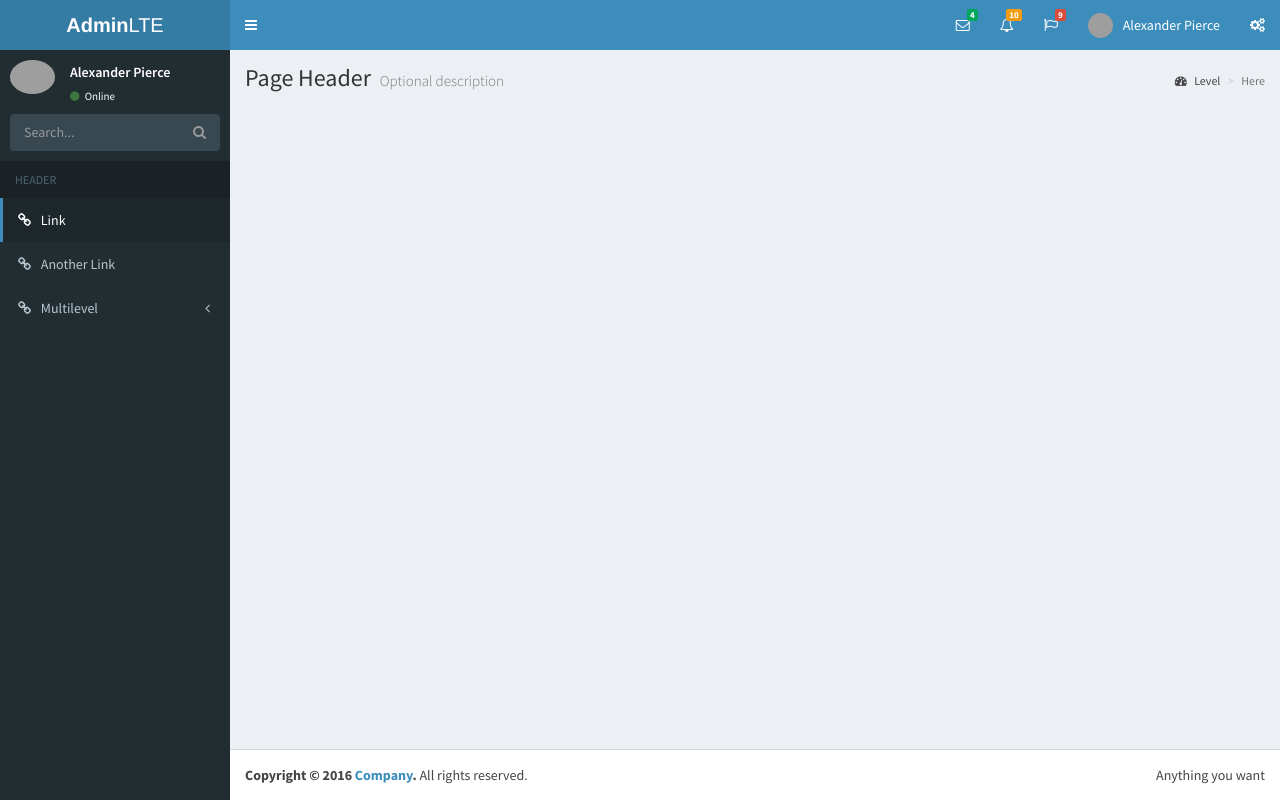
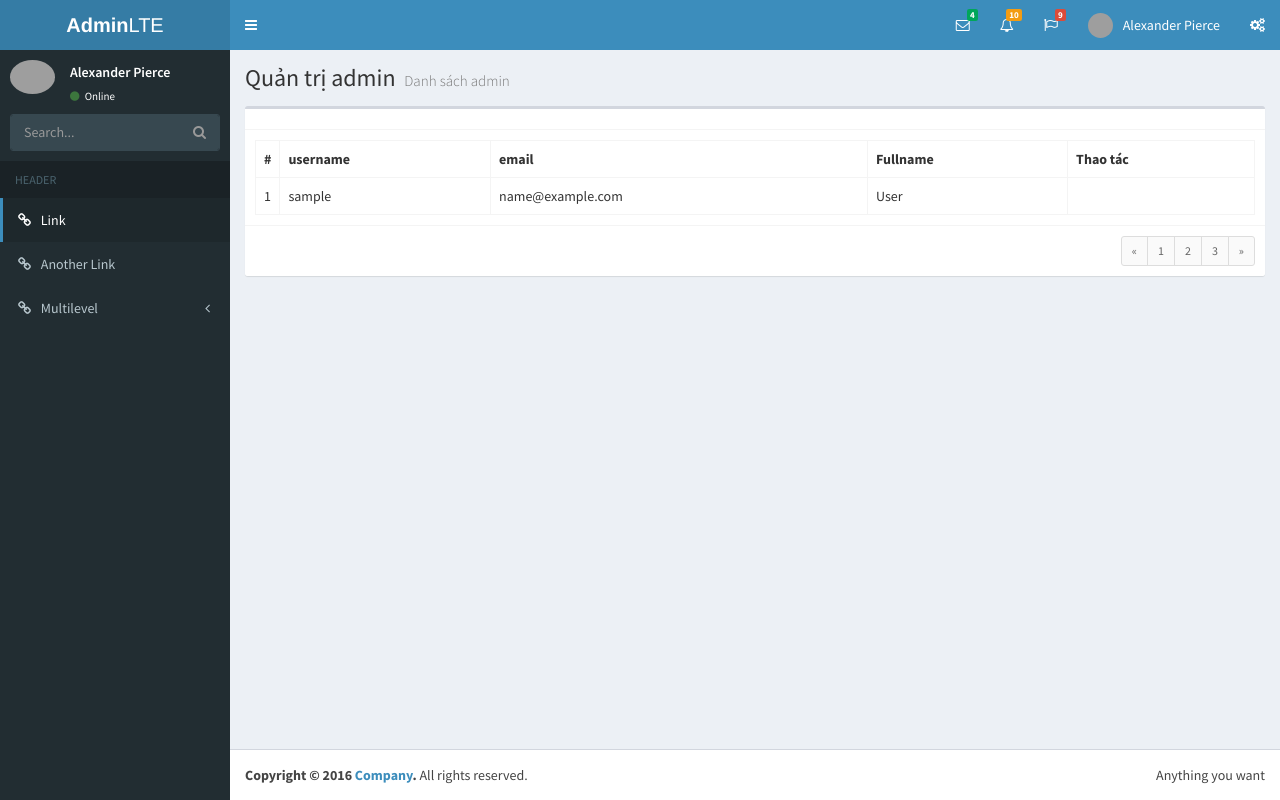
Before and after one commit to lrandom/php36, a PHP site: page /php36/admin/admin/index.php in a window 1280 px wide. Run offline with PHP 8.4, Linux system fonts and the light colour scheme; tables that the repository leaves empty hold one stand-in row (values such as "Sample post"); grey boxes are pictures that could not be loaded.

Commit message:
- add list admin

```diff
--- a/session8/admin/admin/index.php
+++ b/session8/admin/admin/index.php
@@ -10,17 +10,59 @@
         <div class="content-wrapper">
             <section class="content-header">
                 <h1>
-                    Page Header
-                    <small>Optional description</small>
+                    Quản trị admin
+                    <small>Danh sách admin</small>
                 </h1>
-                <ol class="breadcrumb">
-                    <li><a href="#"><i class="fa fa-dashboard"></i> Level</a></li>
-                    <li class="active">Here</li>
-                </ol>
             </section>
             <!-- Main content -->
             <section class="content container-fluid">
+                <?php
+                include_once('./../../dals/admin.php');
+                $obj = new Admin();
+                $rs = $obj->getAll();
+                ?>
+                <div class="box">
+                    <div class="box-header with-border">
+                    </div>
+                    <!-- /.box-header -->
+                    <div class="box-body">
+                        <table class="table table-bordered">
+                            <tbody>
+                                <tr>
+                                    <th style="width: 10px">#</th>
+                                    <th>username</th>
+                                    <th>email</th>
+                                    <th>Fullname</th>
+                                    <th>Thao tác</th>
+                                </tr>
+                                <tr>
+                                    <?php if ($rs != null) {
+                                        foreach ($rs as $r) {
+                                            ?>
+                                    <td><?php echo $r[Admin::COL_ID]; ?></td>
+                                    <td><?php echo $r[Admin::COL_USERNAME]; ?></td>
+                                    <td><?php echo $r[Admin::COL_EMAIL]; ?></td>
+                                    <td><?php echo $r[Admin::COL_FULLNAME]; ?></td>
+                                    <td></td>
+                                    <?php
+                                        }
+                                    } ?>
+                                </tr>
 
+                            </tbody>
+                        </table>
+                    </div>
+                    <!-- /.box-body -->
+                    <div class="box-footer clearfix">
+                        <ul class="pagination pagination-sm no-margin pull-right">
+                            <li><a href="#">«</a></li>
+                            <li><a href="#">1</a></li>
+                            <li><a href="#">2</a></li>
+                            <li><a href="#">3</a></li>
+                            <li><a href="#">»</a></li>
+                        </ul>
+                    </div>
+                </div>
             </section>
         </div>
         <?php include_once('../common/footer.php'); ?>
```
